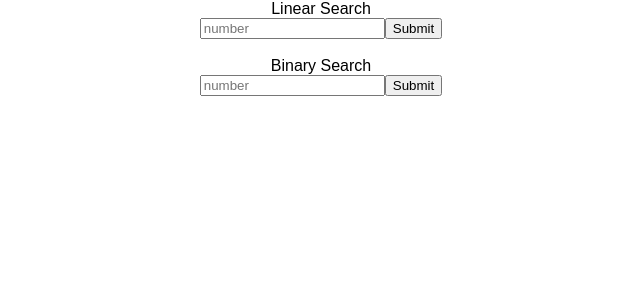
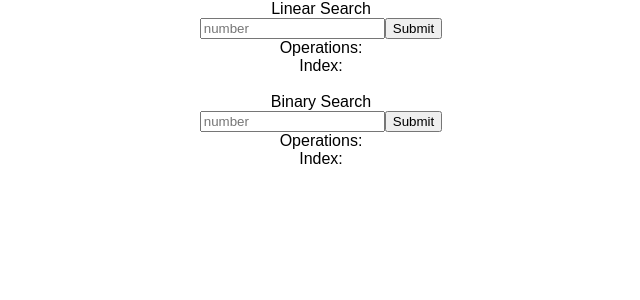
Before and after one commit to thinkful-ei19/trent-dsa-searching, a React (Create React App) app: page / in a window 1280 px wide. Shown: the top 300 px of the page, without its empty margins (319-959 px from the left). Built offline with nearby package versions, Linux system fonts and the light colour scheme.

Commit message:
linear search working and displaying content to UI

```diff
--- a/src/App.js
+++ b/src/App.js
@@ -6,8 +6,8 @@ class App extends Component {
   render() {
     return (
       <div className="App">
-        <InputField title={'Linear Search'}/><br/>
-        <InputField title={'Binary Search'}/>
+        <InputField title={'Linear Search'} name={'linear-search'}/><br/>
+        <InputField title={'Binary Search'} name={'binary-search'}/>
       </div>
     );
   }
--- a/src/components/input-field.js
+++ b/src/components/input-field.js
@@ -15,7 +15,7 @@ export default class InputField extends React.Component {
     for (let i = 0; i< arr.length; i++) {
         operations++;
         if (arr[i] === val) {
-          displayMsg = `Index of Number: ${i}`
+          displayMsg = i;
           break;
         }
     }
@@ -28,6 +28,10 @@ export default class InputField extends React.Component {
     });
   }
 
+  binarySearch(arr,value, start, end) {
+
+  }
+
 //   binarySearch() {
 
 //   }
@@ -37,16 +41,15 @@ export default class InputField extends React.Component {
     return (
         <form onSubmit={event => {
             event.preventDefault();
-            const inputValue = event.target.this.props.title.value;
-            console.log(inputValue);
-            // this.linearSearch(array, inputValue);
-            event.target.this.props.title.value = '';
+            const inputValue = Number(event.target.search.value);
+            this.linearSearch(array, inputValue);
+            event.target.search.value = '';
         }}>
-            <label for={this.props.title}>{this.props.title}</label><br/>
-            <input type="number" name={this.props.title} placeholder="number" />
-            <button>Submit</button>
-            {this.state.operations}
-            {this.state.displayMsg}
+            <label htmlFor={this.props.name}>{this.props.title}</label><br/>
+            <input type="number" name='search' placeholder="number" />
+            <button>Submit</button><br/>
+            Operations:{this.state.operations}<br/>
+            Index:{this.state.displayMsg}
         </form>
     );
   }
```
